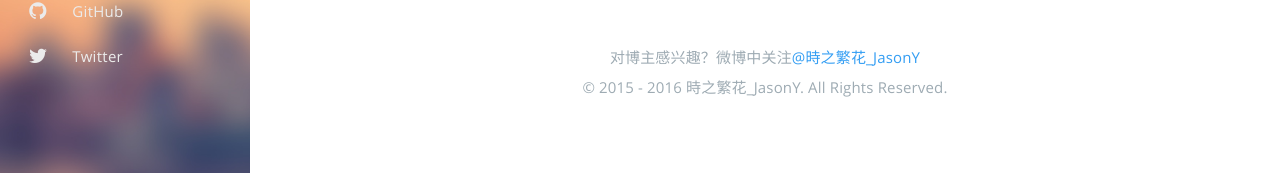
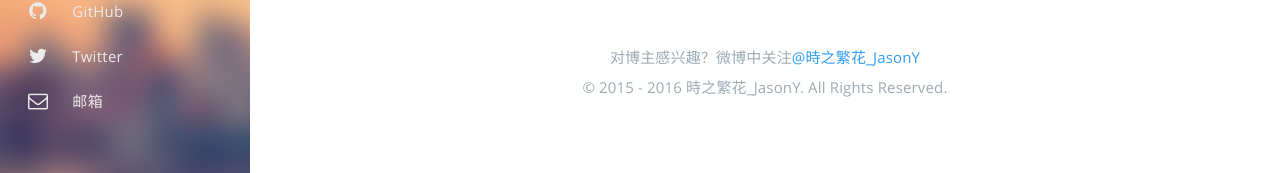
Before and after one commit to iJasonY/iJasonY.github.io, a plain HTML site: page index.html in a window 1280 px wide. Shown: the part 360-533 px from the top of the page. Drawn offline with Linux system fonts and the light colour scheme; a web font is replaced by a local one.

Commit message:
Site updated: 2016-06-23 01:45:29

```diff
--- a/index.html
+++ b/index.html
@@ -141,6 +141,15 @@
                 </a>
         </li>
 
+            <li class="sidebar-button">
+
+                    <a  class="sidebar-button-link " href="mailto:ijason@ijason.cn" target="_blank">
+
+                    <i class="sidebar-button-icon fa fa-lg fa-envelope-o"></i>
+                    <span class="sidebar-button-desc">邮箱</span>
+                </a>
+        </li>
+
     </ul>
 
 </nav>
```
Also changed, not shown: 2016/06/07/hello-world/index.html (+9 -0 lines), archives/2016/06/index.html (+9 -0 lines), archives/2016/index.html (+9 -0 lines), archives/index.html (+9 -0 lines).
